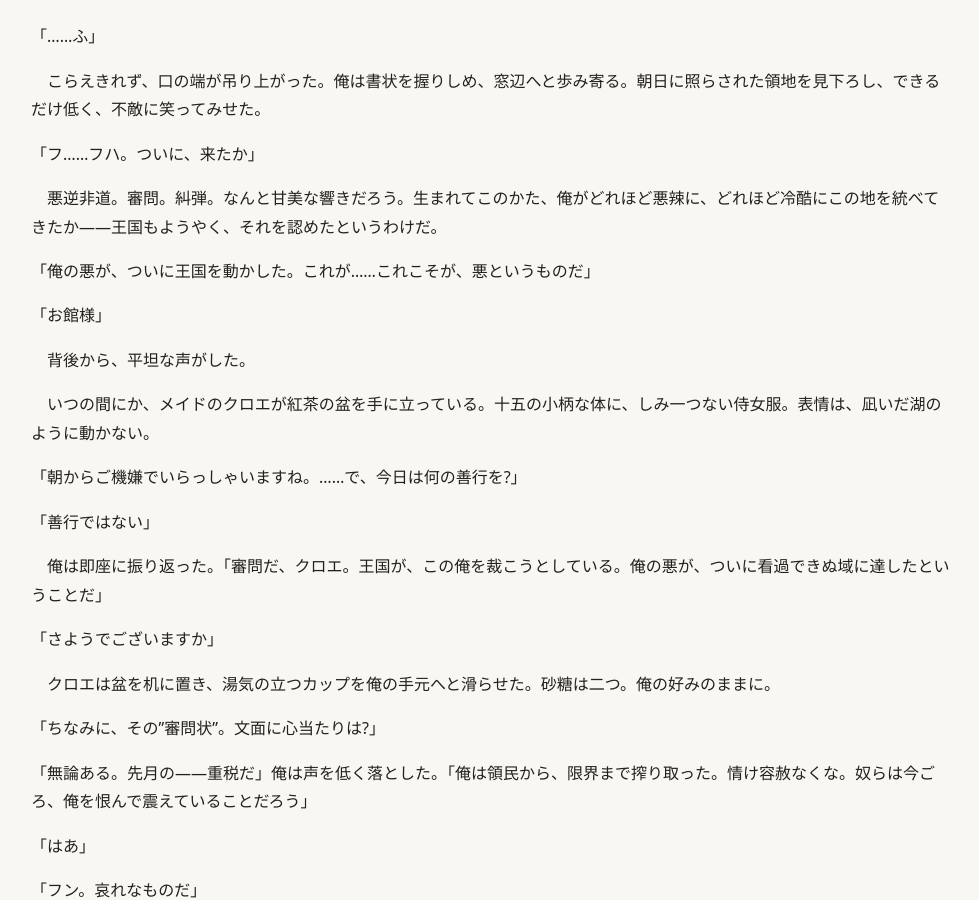
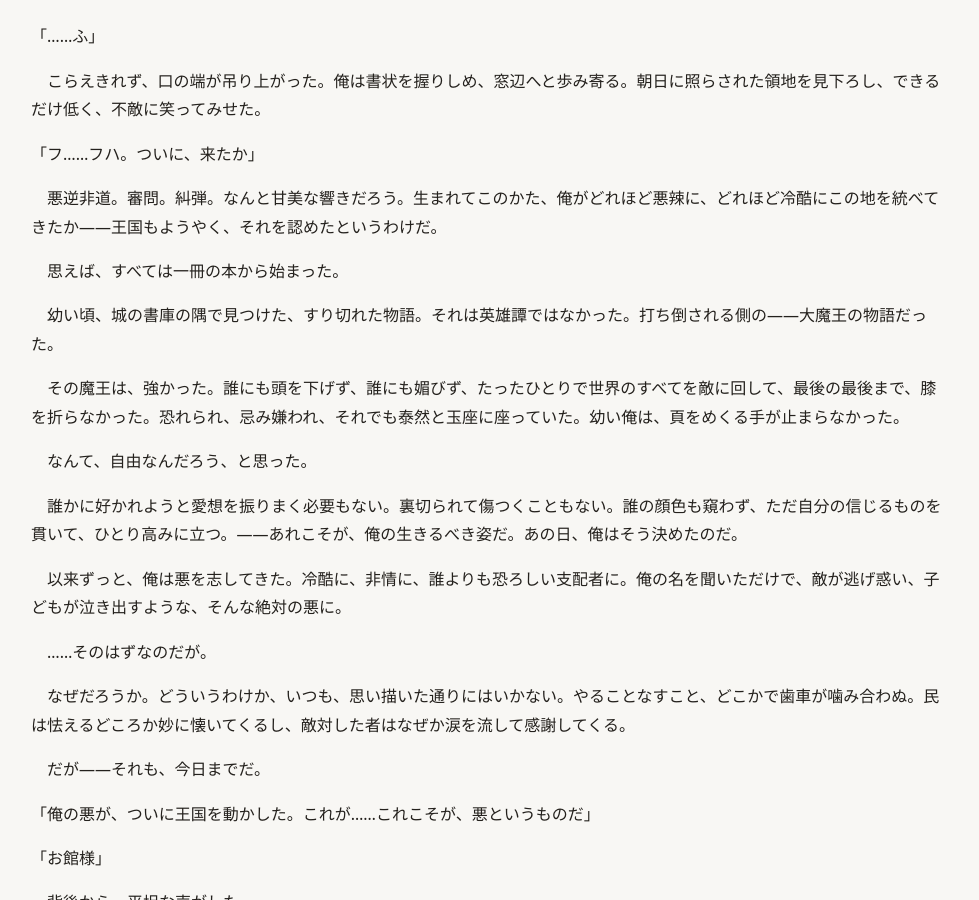
Before and after one commit to nao-onion/novel, a Jekyll site: the page built from manuscript/S01.md, in a window 1280 px wide and 900 px high, scrolled down 353 px. Shown: the whole window, without its empty margins (149-1128 px from the left). Built offline with Jekyll 4.4.1, drawn with Linux system fonts in a browser that asks for light colours; our own code applies the rules of GitHub Pages for plain Markdown files; some of the changed text lies outside the part shown.

Commit message:
Deepen ガレット internal monologue in S01
- S01: 悪に憧れる動機(大魔王の物語)と空回りへの素朴な戸惑いを内面描写で追加
- characters.yaml: CHAR-001 のcore(desire_origin/fear/wound/true_need)を本文と整合させ補完
- 累計 約7,200字

Co-Authored-By: Claude Opus 4.8 <noreply@anthropic.com>

```diff
--- a/manuscript/S01.md
+++ b/manuscript/S01.md
@@ -13,6 +13,24 @@
 「フ……フハ。ついに、来たか」
 
 　悪逆非道。審問。糾弾。なんと甘美な響きだろう。生まれてこのかた、俺がどれほど悪辣に、どれほど冷酷にこの地を統べてきたか――王国もようやく、それを認めたというわけだ。
+
+　思えば、すべては一冊の本から始まった。
+
+　幼い頃、城の書庫の隅で見つけた、すり切れた物語。それは英雄譚ではなかった。打ち倒される側の――大魔王の物語だった。
+
+　その魔王は、強かった。誰にも頭を下げず、誰にも媚びず、たったひとりで世界のすべてを敵に回して、最後の最後まで、膝を折らなかった。恐れられ、忌み嫌われ、それでも泰然と玉座に座っていた。幼い俺は、頁をめくる手が止まらなかった。
+
+　なんて、自由なんだろう、と思った。
+
+　誰かに好かれようと愛想を振りまく必要もない。裏切られて傷つくこともない。誰の顔色も窺わず、ただ自分の信じるものを貫いて、ひとり高みに立つ。――あれこそが、俺の生きるべき姿だ。あの日、俺はそう決めたのだ。
+
+　以来ずっと、俺は悪を志してきた。冷酷に、非情に、誰よりも恐ろしい支配者に。俺の名を聞いただけで、敵が逃げ惑い、子どもが泣き出すような、そんな絶対の悪に。
+
+　……そのはずなのだが。
+
+　なぜだろうか。どういうわけか、いつも、思い描いた通りにはいかない。やることなすこと、どこかで歯車が噛み合わぬ。民は怯えるどころか妙に懐いてくるし、敵対した者はなぜか涙を流して感謝してくる。
+
+　だが――それも、今日までだ。
 
 「俺の悪が、ついに王国を動かした。これが……これこそが、悪というものだ」
 
@@ -50,6 +68,12 @@
 
 「そ、それは」俺は咳払いをした。「ゴホン。そう、まさにそれだ。搾取の一形態だ。長期的な、な」
 
+　……おかしい。俺は確かに、民から限界まで搾り取るつもりだったのだ。減税の書類に判を押したときも、飢えた家に麦を回せと命じたときも、胸の内では「これで奴らを縛りつけてやる」と、そう企んでいた。なのに、どこをどう間違えたのか、気づけばいつもこうなっている。
+
+　まあいい、と俺は自分に言い聞かせる。結果として民が俺に依存し、離れられなくなるのなら、それもまた壮大な悪の布石。そういうことに、しておこう。
+
+　胸の奥が、なぜか少しだけ軽くなる。その理由を、俺はわざわざ考えないことにしている。
+
 「ええ。長期的な」
 
 　クロエの声に、抑揚はない。だが、ほんのわずか――湖面に小石が落ちたほどに、語尾が和らいだ気がした。
```
Also changed, not shown: bible/characters.yaml (+6 -5 lines), specs/decision_log.md (+1 -1 lines).
